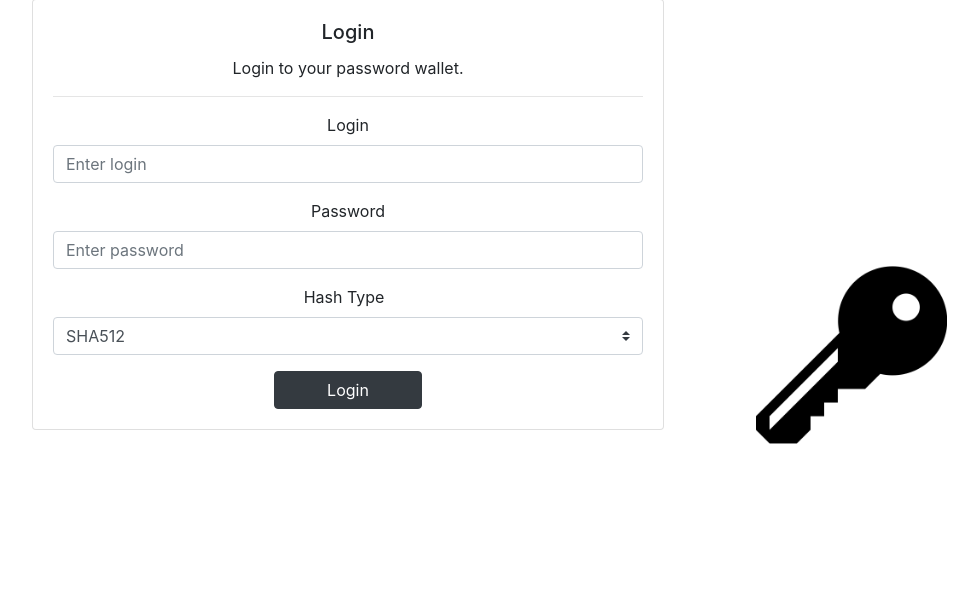
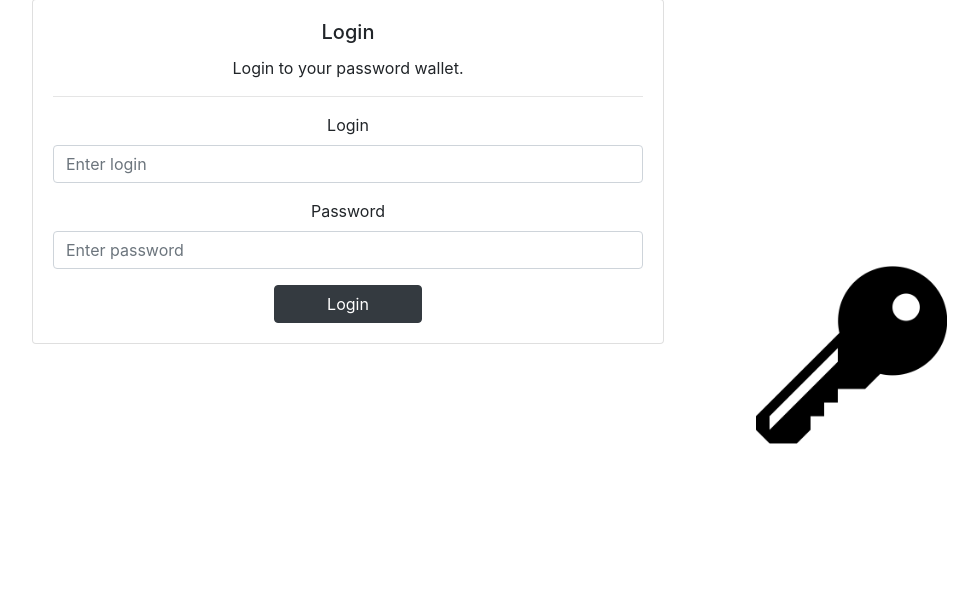
Before and after one commit to Mescruu/password_wallet, a PHP site: page / in a window 1280 px wide. Shown: the part 334-929 px from the top of the page, without its empty margins (292-1270 px from the left). Run offline with PHP 8.4, Linux system fonts and the light colour scheme.

Commit message:
Login and register site. Operations on data from forms and then sending them to the database handler.

```diff
--- a/index.php
+++ b/index.php
@@ -38,13 +38,6 @@ if ($_SERVER["REQUEST_METHOD"] == "POST") { // Check if this is a POST request
             $password = test_input($_POST["password"]);
         }
 
-        if (empty($_POST["hashType"])) { //similar to the comment above
-            $hashType = "";
-            $errors['$hashType'] = "Hash type is required";
-        } else {
-            $hashType = test_input($_POST["hashType"]);
-        }
-
         $loginbox=true;
 
         if (nonerror($errors)) { // if there is no errors
@@ -52,12 +45,8 @@ if ($_SERVER["REQUEST_METHOD"] == "POST") { // Check if this is a POST request
             if($user==null){ // if there is no user in database with that data
                 $loginError= "Error - There is no user with this login";
             }else{
-                if($hashType=="SHA512"){ //set hash type
-                    $hash=1;
-                }else{
-                    $hash=0;
-                }
-                $errors['password']=$db->login($login, $password, $hash)."<br><hr>"; //call login function
+
+                $errors['password']=$db->login($login, $password)."<br><hr>"; //call login function
             }
         }
     }
@@ -190,14 +179,6 @@ if ($_SERVER["REQUEST_METHOD"] == "POST") { // Check if this is a POST request
                                 <input type="password" class="form-control" name="password" id="password" aria-describedby="password" placeholder="Enter password">
                             </div>
 
-                            <div class="form-group">
-                                <label class="mr-sm-2" for="HashType">Hash Type</label>
-                                <select class="custom-select mr-sm-2" id="inlineFormCustomSelect" name="hashType">
-                                    <option <?php if (isset($hashType) && $hashType=="SHA512") echo "selected";?> value="SHA512">SHA512</option>
-                                    <option <?php if (isset($hashType) && $hashType=="MHAC") echo "selected";?> value="MHAC">MHAC</option>
-                                </select>
-                            </div>
-
                             <input type="submit" name="Login" value="Login" class="btn btn-dark w-25">
                         </form>
                     </div>
```
